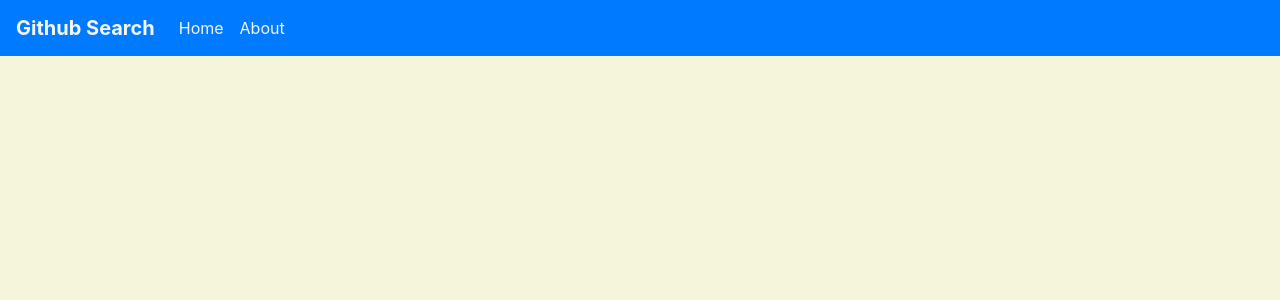
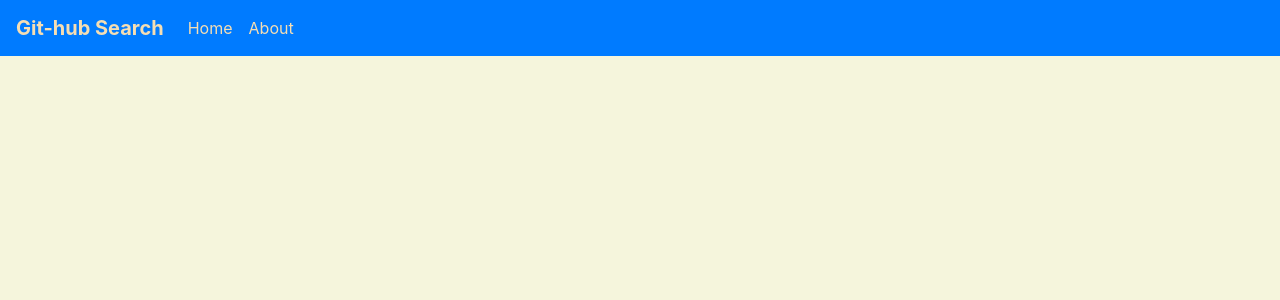
Before and after one commit to mwikiaBundi1/git-search, an Angular app: page / in a window 1280 px wide. Shown: the top 300 px of the page. Built offline with nearby package versions, Linux system fonts and the light colour scheme.

Commit message:
add nav item & brand color

```diff
--- a/src/app/navbar/navbar.component.css
+++ b/src/app/navbar/navbar.component.css
@@ -1,6 +1,6 @@
 .nav-item {
-  color: whitesmoke;
+  color: wheat;
 }
 .navbar-brand {
-  color: whitesmoke;
+  color: wheat;
 }
--- a/src/app/navbar/navbar.component.html
+++ b/src/app/navbar/navbar.component.html
@@ -1,5 +1,5 @@
 <nav class="navbar navbar-expand-lg navbar-primary bg-primary">
-    <a class="navbar-brand" routerLink="/GithubSearch"><b>Github Search</b></a>
+    <a class="navbar-brand" routerLink="/GithubSearch"><b>Git-hub Search</b></a>
     <button class="navbar-toggler" type="button" data-toggle="collapse" data-target="#navbarNavAltMarkup"
         aria-controls="navbarNavAltMarkup" aria-expanded="false" aria-label="Toggle navigation">
         <span class="navbar-toggler-icon"></span>
```
